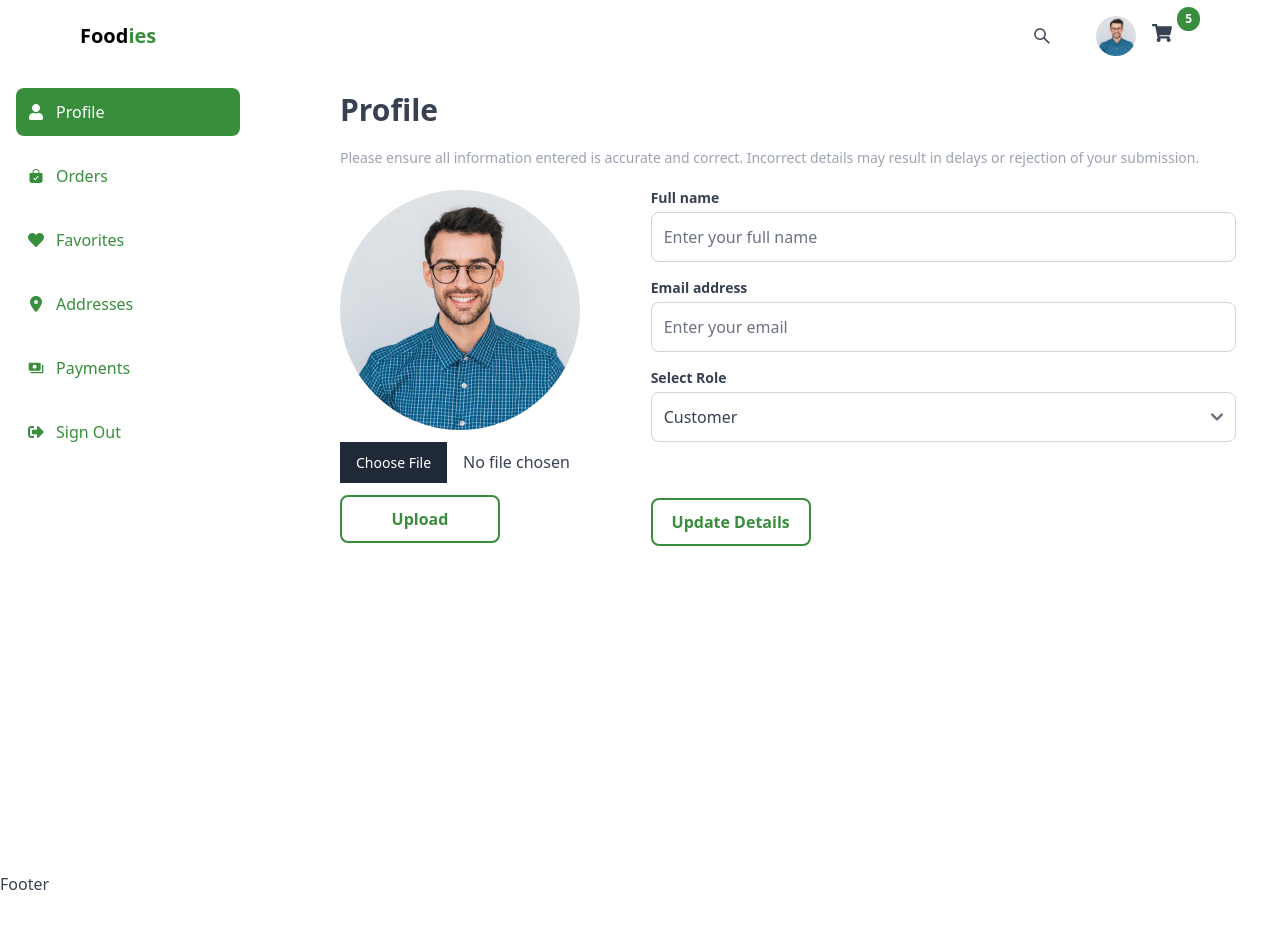
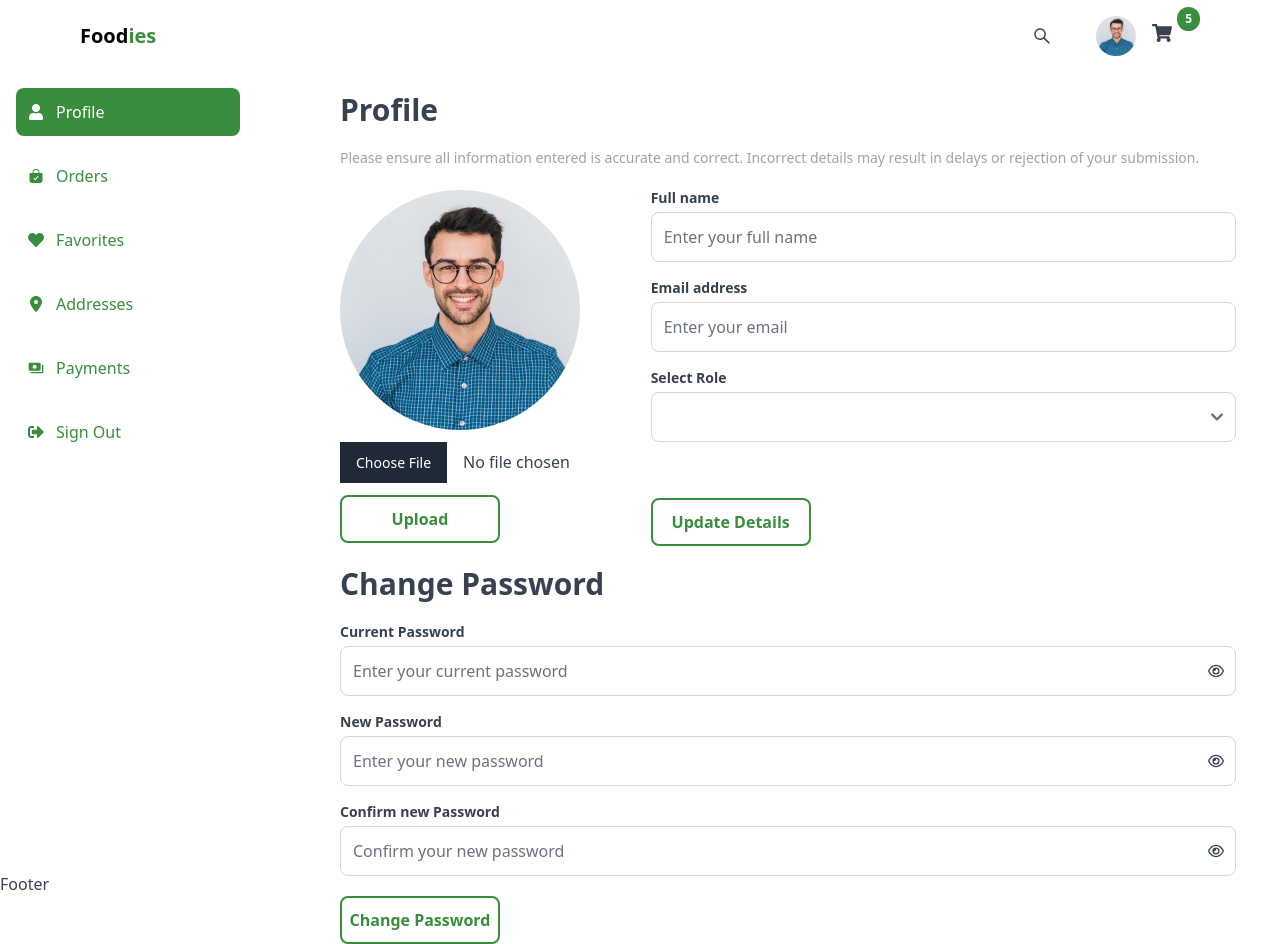
Before and after one commit to Sachith-AB/Online-Food-Ordering, a React (Vite) app in the folder frontend/: page /profile in a window 1280 px wide. Before the commit the page ends 896 px from the top, so only its background shows below. Built offline with nearby package versions, Linux system fonts and the light colour scheme.

Commit message:
display data in profile page

```diff
--- /dev/null
+++ b/frontend/src/core/user.js
@@ -0,0 +1,18 @@
+export const getUserDetails = async (jwt) => {
+    try{
+        const res = await fetch('http://localhost:5454/api/user/profile',{
+            method:"GET",
+            headers:{
+                "Content-Type":"application/json",
+                Authorization:`Bearer ${jwt}`,
+            },
+        });
+        if(!res.ok){
+            console.log("Error when fetch data");
+        }
+        const data = await res.json();
+        return data;
+    }catch(error){
+        console.log(error)
+    }
+}
--- a/frontend/src/pages/Home/Home.jsx
+++ b/frontend/src/pages/Home/Home.jsx
@@ -1,6 +1,6 @@
 import React from 'react'
 import 'swiper/css';
-import {useDispatch,useSelector} from 'react-redux';
+import {useSelector} from 'react-redux';
 
 import home from '../../assets/home.jpg'
 import pizza from '../../assets/pizza.jpg'
--- a/frontend/src/pages/Profile/Profile.jsx
+++ b/frontend/src/pages/Profile/Profile.jsx
@@ -1,4 +1,5 @@
-import React, { useState } from 'react';
+import React, { useEffect, useState } from 'react';
+import {useSelector} from 'react-redux';
 
 import SideBar from '../../components/SideBar';
 import InputField from '../../components/InputField';
@@ -6,14 +7,29 @@ import SecondryButton from '../../components/SecondryButton'
 import colors from '../../theme/colorPalate';
 import user from '../../assets/user.jpg'
 import { MdMenu } from 'react-icons/md';
+import { getUserDetails } from '../../core/user';
 
 export default function Profile() {
 
     const [isSidebarVisible, setIsSidebarVisible] = useState(false);
+    const {currentUser} = useSelector((state)=>state.user);
+    const [data,setData] = useState({});
 
     const toggleSidebar = () => {
         setIsSidebarVisible(!isSidebarVisible);
     };
+    useEffect(()=>{
+        const fetchDetails = async () => {
+            try {
+                const data = await getUserDetails(currentUser.jwt);
+                setData(data);
+            } catch (error) {
+                console.error("Error fetching user details:", error);
+            }
+        }
+        fetchDetails();
+    },[currentUser])
+    console.log(data)
 
     return (
         <div className="flex flex-col sm:flex-row h-screen w-full">
@@ -50,8 +66,8 @@ export default function Profile() {
                 <p className=" mt-5 px-5 text-sm text-gray-400">
                         Please ensure all information entered is accurate and correct. Incorrect details may result in delays or rejection of your submission.
                 </p>
-                <div className="mt-5 px-5 flex justify-start w-full">
-                    <form action="" className="w-full max-w-4xl ">
+                <div className="mt-5 px-5 flex flex-col justify-start w-full">
+                    <form className="w-full max-w-4xl ">
                         <div className='flex flex-col md:flex-row gap-3 w-full '>
                             <div className='w-full md:w-1/3 flex flex-col gap-3 justify-center'>
                                 <img src={user} className='h-40 w-40 md:h-60 md:w-60  object-cover rounded-full' alt="profile photo" />
@@ -64,12 +80,14 @@ export default function Profile() {
                                     label={'Full name'}
                                     id='name'
                                     placeholder='Enter your full name'
+                                    value={data.name}
                                 />
                                 <InputField
                                     type={'email'}
                                     label={'Email address'}
                                     id='email'
                                     placeholder='Enter your email'
+                                    value={data.email}
                                 />
                                 <div className="mb-4">
                                     <label htmlFor="password" className="block text-sm font-semibold mb-1">
@@ -78,11 +96,11 @@ export default function Profile() {
                                     <select
                                         id="role"
                                         className="w-full p-3 border border-gray-300 rounded-lg focus:ring-0 focus:border-gray-300"
+                                        value={data.role}
                                     >
-                                        <option value="customer" style={{background:colors.primary.white}} className='hover:text-white bg-black cursor-pointer'>Customer</option>
-                                        <option value="admin" style={{background:colors.primary.white}} className=''>Admin</option>
-                                        <option value="user" style={{background:colors.primary.white}} className=''>User</option>
-                                        <option value="manager" style={{background:colors.primary.white}} className=''>Manager</option>
+                                        <option value="" style={{background:colors.primary.white}} className=''></option>
+                                        <option value="ROLE_CUSTOMER" style={{background:colors.primary.white}} className='hover:text-white hover:bg-green-500'>Customer</option>
+                                        <option value="ROLE_RESTAURANT_OWNER" style={{background:colors.primary.white}} className=''>Owner</option>
                                     </select>
                                 </div>
                                 <div className='mt-0 md:mt-14'>
@@ -91,6 +109,33 @@ export default function Profile() {
                             </div>
                         </div>
                     </form>
+                    <form className="w-full max-w-4xl mt-5">
+                        <h1 className="font-semibold text-3xl mb-5">Change Password</h1>
+                        <InputField
+                            type={'password'}
+                            label={'Current Password'}
+                            id='password'
+                            placeholder='Enter your current password'
+                            icon={true}
+                        />
+                        <InputField
+                            type={'password'}
+                            label={'New Password'}
+                            id='password'
+                            placeholder='Enter your new password'
+                            icon={true}
+                        />
+                        <InputField
+                            type={'password'}
+                            label={'Confirm new Password'}
+                            id='password'
+                            placeholder='Confirm your new password'
+                            icon={true}
+                        />
+                        <div className='mt-0 mt-5'>
+                            <SecondryButton text={'Change Password'}/>
+                        </div>
+                    </form>
                 </div>
             </div>
         </div>
```
